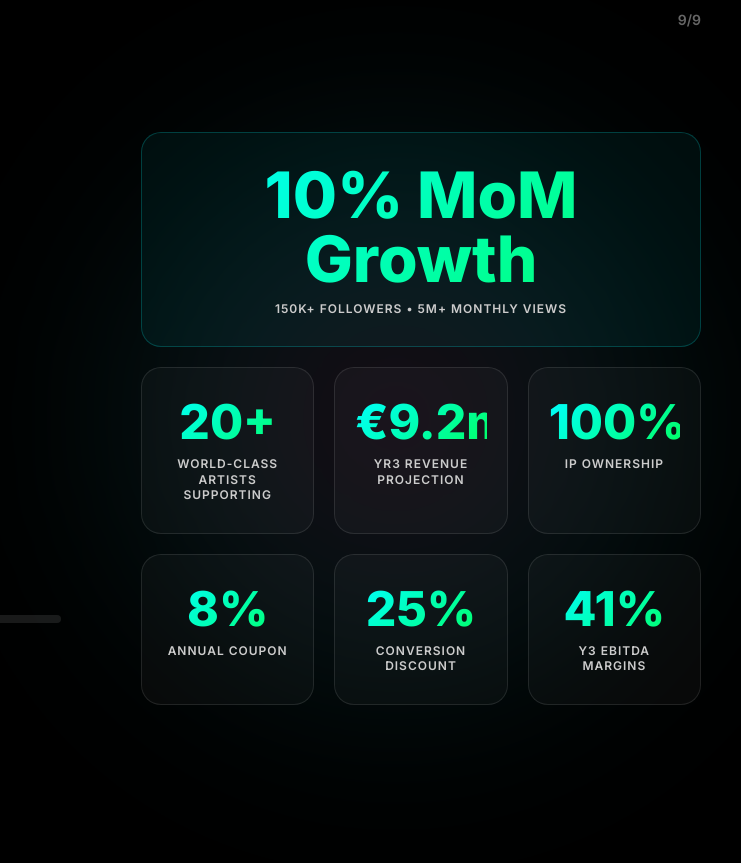
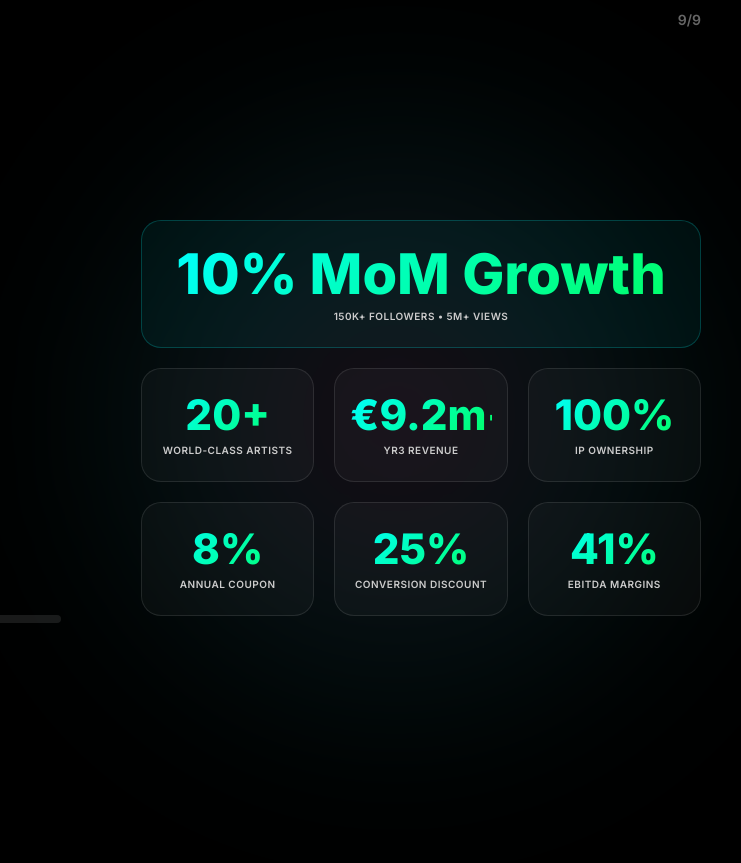
Before and after one commit to RRanch252/theBridgeIRE, a plain HTML site: page index.html in a window 1280 px wide. Shown: the part 7680-8543 px from the top of the page, 539-1280 px from the left. Drawn offline with Linux system fonts and the light colour scheme.

Commit message:
Update index.html

```diff
--- a/index.html
+++ b/index.html
@@ -1471,7 +1471,7 @@
             background: rgba(255,255,255,0.03);
             border: 1px solid rgba(255,255,255,0.1);
             border-radius: 20px;
-            padding: 30px 20px;
+            padding: 25px 15px;
             text-align: center;
             transition: all 0.3s ease;
             position: relative;
@@ -1501,22 +1501,22 @@
         }
 
         .thesis-metric {
-            font-size: clamp(32px, 4vw, 48px);
+            font-size: clamp(28px, 3.5vw, 42px);
             font-weight: 800;
             background: linear-gradient(135deg, #00ffff, #00ff66);
             -webkit-background-clip: text;
             -webkit-text-fill-color: transparent;
-            margin-bottom: 10px;
+            margin-bottom: 8px;
             line-height: 1;
         }
 
         .thesis-description {
-            font-size: 12px;
+            font-size: 10px;
             color: #ccc;
             text-transform: uppercase;
-            letter-spacing: 1px;
+            letter-spacing: 0.5px;
             font-weight: 600;
-            line-height: 1.3;
+            line-height: 1.2;
         }
 
         .thesis-card.hero {
@@ -1526,7 +1526,7 @@
         }
 
         .thesis-card.hero .thesis-metric {
-            font-size: clamp(48px, 6vw, 64px);
+            font-size: clamp(42px, 5vw, 56px);
         }
 
         /* Background Elements */
@@ -2474,17 +2474,17 @@
     <div class="right-section">
         <div class="thesis-card hero">
             <div class="thesis-metric">10% MoM Growth</div>
-            <div class="thesis-description">150K+ Followers • 5M+ Monthly Views</div>
+            <div class="thesis-description">150K+ Followers • 5M+ Views</div>
         </div>
 
         <div class="thesis-card">
             <div class="thesis-metric">20+</div>
-            <div class="thesis-description">World-Class Artists Supporting</div>
+            <div class="thesis-description">World-Class Artists</div>
         </div>
 
         <div class="thesis-card">
             <div class="thesis-metric">€9.2m+</div>
-            <div class="thesis-description">YR3 Revenue Projection</div>
+            <div class="thesis-description">YR3 Revenue</div>
         </div>
 
         <div class="thesis-card">
@@ -2504,7 +2504,7 @@
 
         <div class="thesis-card">
             <div class="thesis-metric">41%</div>
-            <div class="thesis-description">Y3 EBITDA Margins</div>
+            <div class="thesis-description">EBITDA Margins</div>
         </div>
     </div>
 
```
